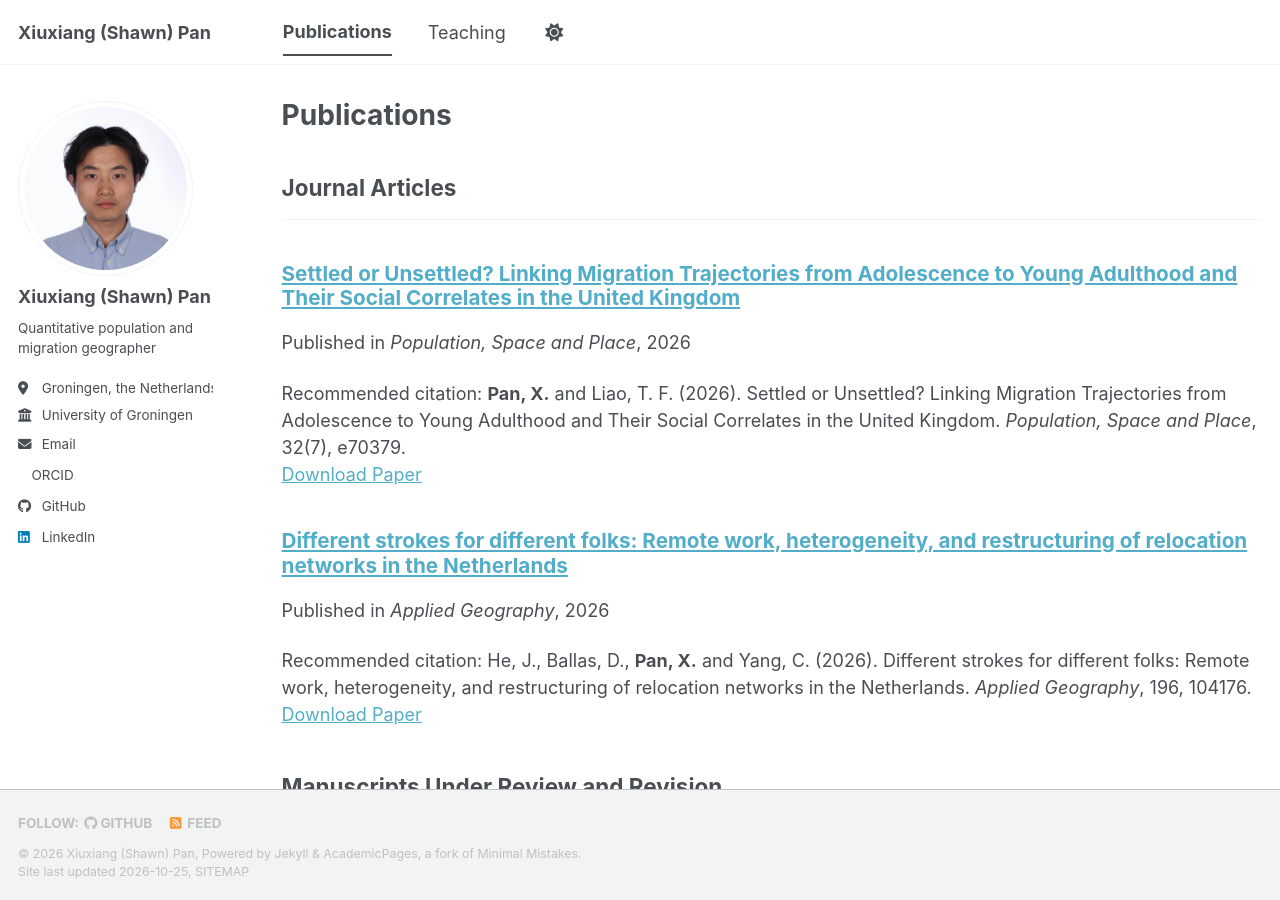
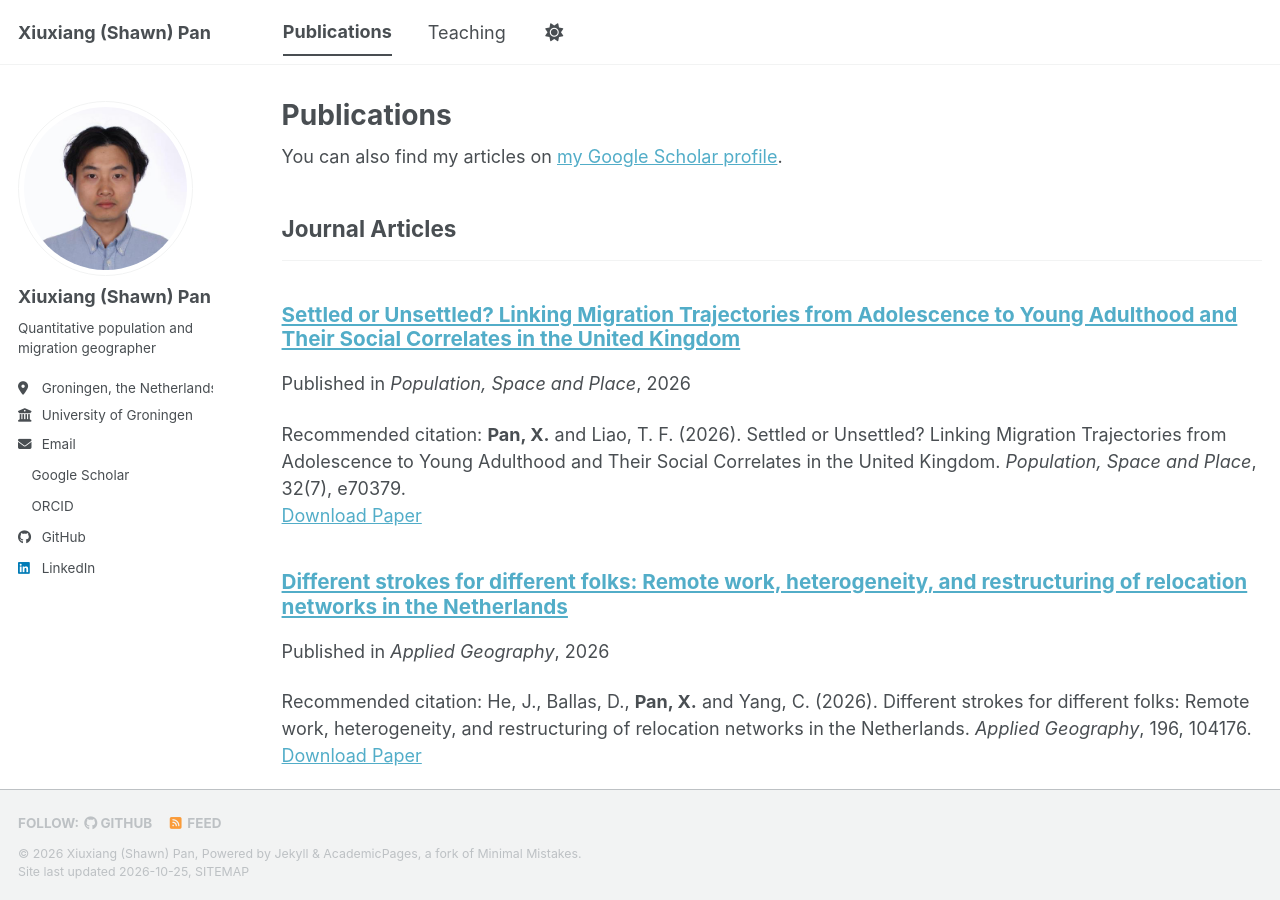
Before and after one commit to PShawn00/pshawn00.github.io, a Jekyll site: the page built from _pages/publications.html, in a window 1280 px wide and 900 px high. Built offline with Jekyll 4.4.1, drawn with Linux system fonts in a browser that asks for light colours; a style sheet for code colours, icons or effects is not loaded; part of the change alters nothing that is shown.

Commit message:
Link Google Scholar profile
Co-Authored-By: Claude Opus 5 <noreply@anthropic.com>

```diff
--- a/_config.yml
+++ b/_config.yml
@@ -35,7 +35,7 @@ author:
   # Academic websites
   academia         : # URL
   arxiv            : # URL - Update with the correct link to your profile
-  googlescholar    : # URL
+  googlescholar    : "https://scholar.google.com/citations?user=Rx7Zn5wAAAAJ&hl=en"
   inspire-hep      : # URL
   impactstory      : # URL
   orcid            : "https://orcid.org/0000-0001-9669-3822"
```
